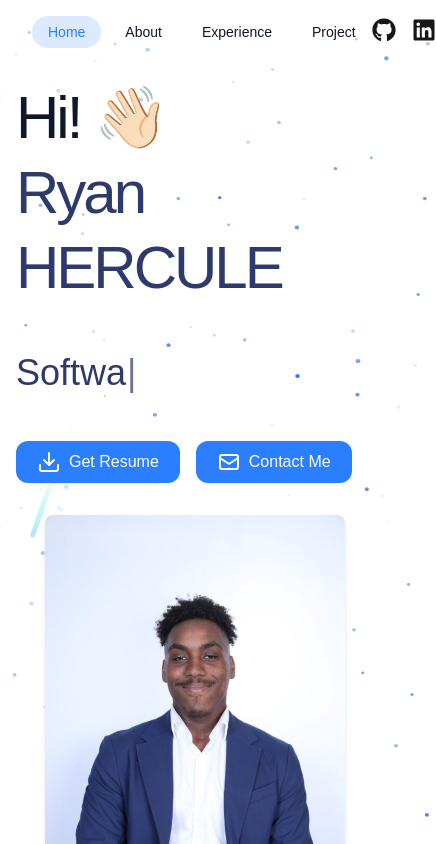
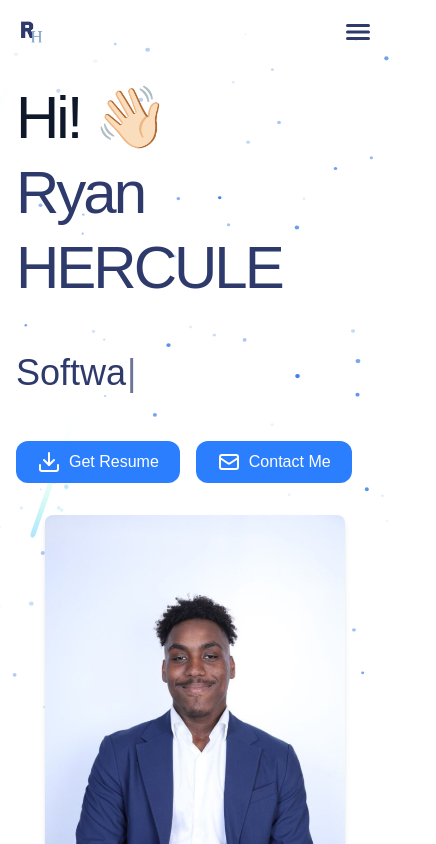
Before and after one commit to ryanoux42/myPortfolio, a Next.js app in the folder portfolio/: page / in a window 390 px wide. Shown: the top 844 px of the page, 436 px wide, since content can reach past the window. Built offline with nearby package versions, Linux system fonts and the light colour scheme.

Commit message:
:iphone:(navigation): use diff navBar for small screen

```diff
--- a/portfolio/src/components/Navigation/NavBar.tsx
+++ b/portfolio/src/components/Navigation/DesktopNavBar.tsx
@@ -4,17 +4,13 @@ import Link from "next/link";
 import { usePathname } from "next/navigation";
 
 import { NavLink } from "@/types";
+import SocialLinkList from "../SocialLinkList";
 
-import Logo from "./Logo";
+interface DesktopNavbarProps {
+  navLinks: readonly NavLink[];
+}
 
-const navLinks: readonly NavLink[] = [
-  { name: "Home", link: "/" },
-  { name: "About", link: "/about" },
-  { name: "Experience", link: "/experience" },
-  { name: "Project", link: "/project" },
-] as const;
-
-function Navbar() {
+function DesktopNavbar({ navLinks }: DesktopNavbarProps) {
    const path = usePathname();
 
   const getSelectedPageClass = (link: string): string => {
@@ -23,8 +19,7 @@ function Navbar() {
   };
 
   return (
-   <div className="flex space-x-4">
-      <Logo />
+   <div className="w-full hidden md:flex px-4 justify-between gap-x-6">
       <ul className="flex items-center space-x-2 text-sm text-text-primary">
       {navLinks.map((link) => (
          <li key={link.name}>
@@ -38,9 +33,10 @@ function Navbar() {
          </li>
       ))}
       </ul>
+      <SocialLinkList />
    </div>
 
   );
 };
 
-export default Navbar;
+export default DesktopNavbar;
--- /dev/null
+++ b/portfolio/src/components/Navigation/MobileNavBar.tsx
@@ -0,0 +1,48 @@
+"use client";
+
+import { useState } from "react";
+import { IoMenu } from "react-icons/io5";
+
+import { NavLink } from "@/types";
+import Link from "next/link";
+import { usePathname } from "next/dist/client/components/navigation";
+
+interface MobileNavBarProps {
+  navLinks: readonly NavLink[];
+}
+
+function MobileNavBar({ navLinks }: MobileNavBarProps) {
+   const path = usePathname();
+
+  const [isMobileMenuOpen, setMobileMenuOpen] = useState(false);
+
+  const getSelectedPageClass = (link: string): string => {
+    const style = "block px-4 py-2 text-text-primary hover:bg-blue-secondary rounded-md";
+    return path === link ? `${style} text-blue-primary bg-blue-secondary` : `${style} text-text-primary`;
+  };
+
+  return (
+    <div className="w-full flex md:hidden justify-end text-dark-blue">
+        <IoMenu size={32} onClick={() => setMobileMenuOpen(!isMobileMenuOpen)} />
+        {isMobileMenuOpen && (
+          <div className="absolute top-16 right-4 bg-white border border-gray-200 rounded-md shadow-lg w-48 z-50">
+            <ul className="flex flex-col p-4 space-y-2">
+              {navLinks.map((link) => (
+                <li key={link.name}>
+                  <Link
+                    href={link.link}
+                    className={`${getSelectedPageClass(link.link)}`}
+                    onClick={() => setMobileMenuOpen(false)}
+                  >
+                    {link.name}
+                  </Link>
+                </li>
+              ))}
+            </ul>
+          </div>
+        )}
+      </div>
+  );
+}
+
+export default MobileNavBar;
--- a/portfolio/src/components/Navigation/Navigation.tsx
+++ b/portfolio/src/components/Navigation/Navigation.tsx
@@ -1,13 +1,22 @@
-import SocialLinkList from "@/components/SocialLinkList";
+import Logo from "./Logo";
+import DesktopNavbar from "./DesktopNavBar";
+import MobileNavBar from "./MobileNavBar";
+import { NavLink } from "@/types/navigation";
 
-import Navbar from "./NavBar";
+const navLinks: readonly NavLink[] = [
+  { name: "Home", link: "/" },
+  { name: "About", link: "/about" },
+  { name: "Experience", link: "/experience" },
+  { name: "Project", link: "/project" },
+] as const;
 
 function Navigation() {
   return (
     <header role="banner">
-      <nav className="h-16 w-full px-4 flex justify-between items-center">
-         <Navbar />
-         <SocialLinkList />
+      <nav className="h-16 w-full px-4 flex items-center">
+         <Logo />
+         <DesktopNavbar navLinks={navLinks} />
+          <MobileNavBar navLinks={navLinks} />
       </nav>
     </header>
   );
```
